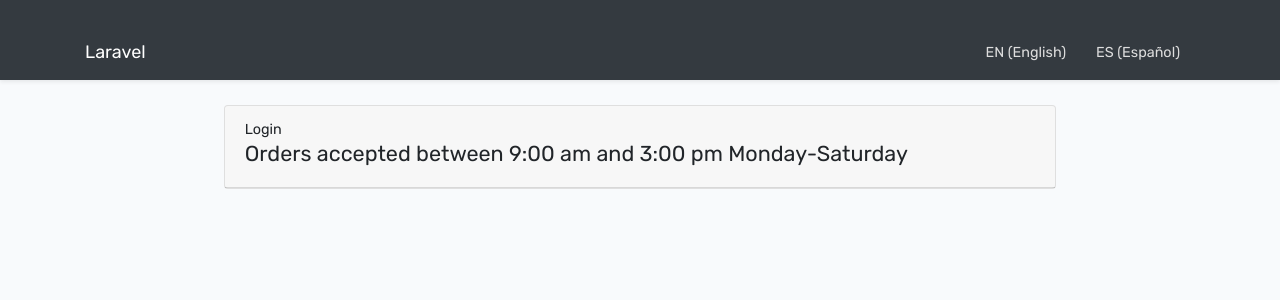
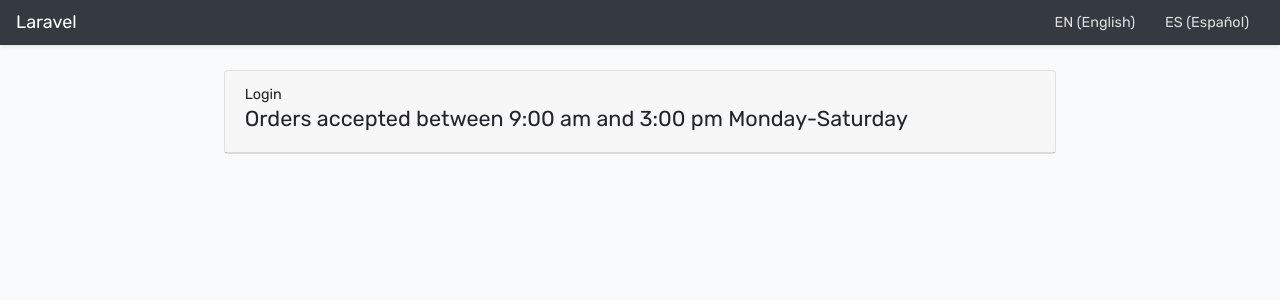
Before and after one commit to rjmchi/palapamenu, a Laravel app: page /notopen in a window 1280 px wide. Shown: the top 300 px of the page. Run offline with Laravel 8, Linux system fonts and the light colour scheme; parts of the project's set-up code (start-up, migrations or seed data) failed here and were passed over; some libraries are stand-ins or nearby versions; some web fonts are replaced.

Commit message:
fixes spacing for navbar

```diff
--- a/resources/sass/_custom.scss
+++ b/resources/sass/_custom.scss
@@ -3,6 +3,16 @@ body {
 }
 .container {
     margin-top:25px;
+}
+.navbar {
+    padding:.2rem 1rem !important;
+}
+.apphead {
+    flex-wrap: nowrap;
+    justify-content: space-between;
+    display:flex;
+    align-items: center;
+    width:100%;
 }
 .card {
     width:50%;
--- a/resources/views/layouts/app.blade.php
+++ b/resources/views/layouts/app.blade.php
@@ -24,7 +24,7 @@
         <main>
 
             <nav class="navbar navbar-expand-md navbar-dark bg-dark shadow-sm">
-            <div class="container">
+            <div class="apphead">
                 <a class="navbar-brand" href="{{ url('/') }}">
                     {{ config('app.name', 'Los Palmares') }}
                 </a>
```
Also changed, not shown: public/css/app.css.
